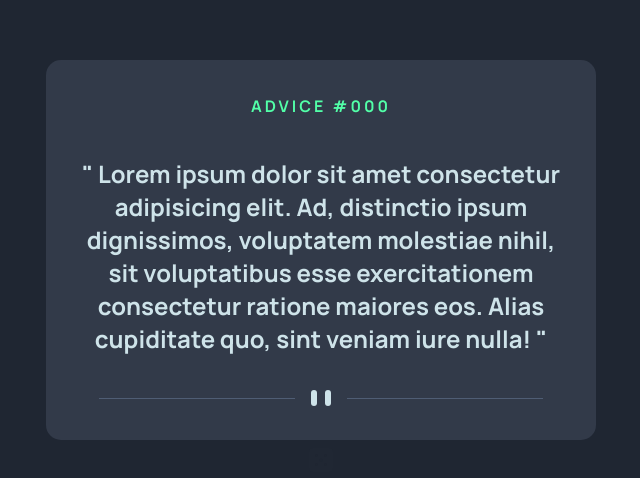
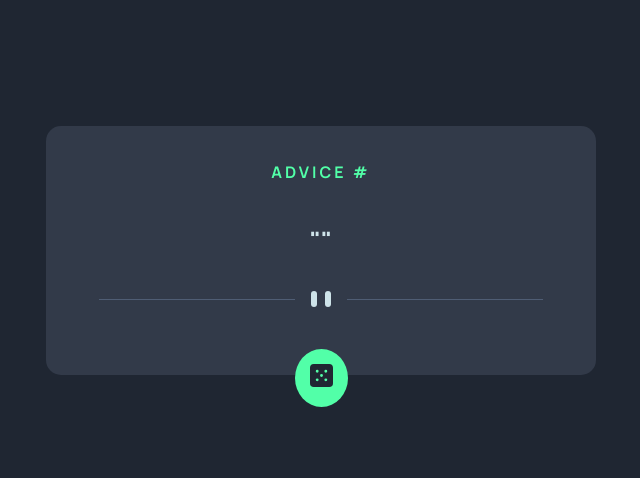
Before and after one commit to AndresMpa/advice-generator-app, a website: page index.html in a window 1280 px wide. Shown: the part 150-628 px from the top of the page, without its empty margins (319-959 px from the left). Drawn offline with Linux system fonts and the light colour scheme.

Commit message:
JS
Adding js ref to handle with information

```diff
--- a/index.html
+++ b/index.html
@@ -16,29 +16,28 @@
   <body>
     <main class="app">
       <article class="advice">
-        <h3 class="advice--title">ADVICE #<span id="adviceId">000</span></h3>
-        <p class="advice--message" id="advice">
-          Lorem ipsum dolor sit amet consectetur adipisicing elit. Ad,
-          distinctio ipsum dignissimos, voluptatem molestiae nihil, sit
-          voluptatibus esse exercitationem consectetur ratione maiores eos.
-          Alias cupiditate quo, sint veniam iure nulla!
-        </p>
+        <h3 class="advice--title">ADVICE #<span id="adviceId"></span></h3>
+        <blockquote class="advice--message" id="advice"></blockquote>
 
         <figure class="advice--image">
           <img
             src="./src/assets/images/pattern-divider-desktop.svg"
             alt="divider"
+            id="divider"
           />
         </figure>
 
-        <figure class="advice--button">
+        <div class="advice--button">
+          <figure class="advice--button--wrapper" id="button">
             <img
               src="./src/assets/images/icon-dice.svg"
               class="advice--button--image"
               alt="Dice"
             />
           </figure>
+        </div>
       </article>
     </main>
+    <script src="./src/main.js" type="text/javascript" />
   </body>
 </html>
```
Lines whose indentation alone changed are shown as unchanged.
